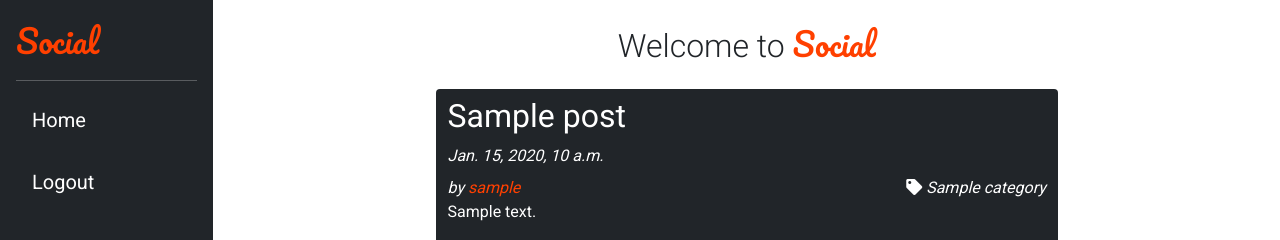
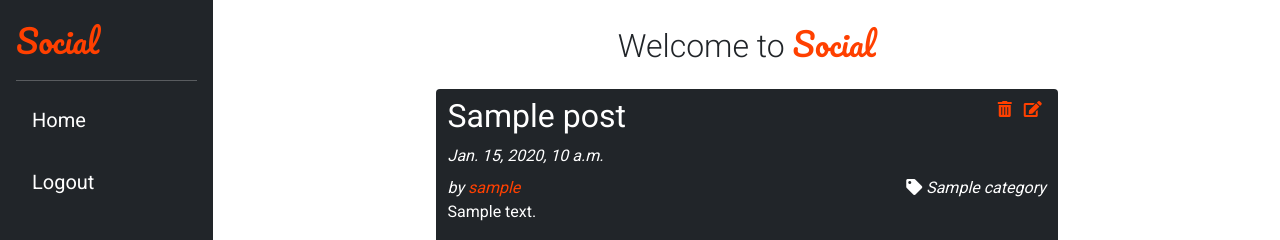
Before and after one commit to Code-Institute-Submissions/social, a Django app: a page that uses templates/post_view.html in a window 1280 px wide. Shown: the top 240 px of the page. Run offline with Django 4.2, Linux system fonts and the light colour scheme; a user stored in the database is signed in; tables that the repository leaves empty hold one stand-in row (values such as "Sample post"); some libraries are stand-ins or nearby versions.

Commit message:
Add update/delete buttons to post view if user is post owner

```diff
--- a/templates/post_view.html
+++ b/templates/post_view.html
@@ -6,11 +6,19 @@
 
 <div class="row justify-content-center mb-2">
     <div class="col-11 col-xl-7 post-detail rounded pb-3 grey-bg">
-        <!-- Title -->
         <div class="row mt-2">
+            <!-- Title -->
             <div class="col">
                 <h2 id="title">{{ post.title }}</h2>
             </div>
+
+            <!-- Delete/Update -->
+            {% if user.username == post.author.username %}
+            <div class="col text-end">
+                <a href=""><i class="fas fa-trash-alt p-1 org-text"></i></a>
+                <a href=""><i class="fas fa-edit p-1 org-text"></i></a>
+            </div>
+            {% endif %}
         </div>
 
         <!-- Post Date -->
```
